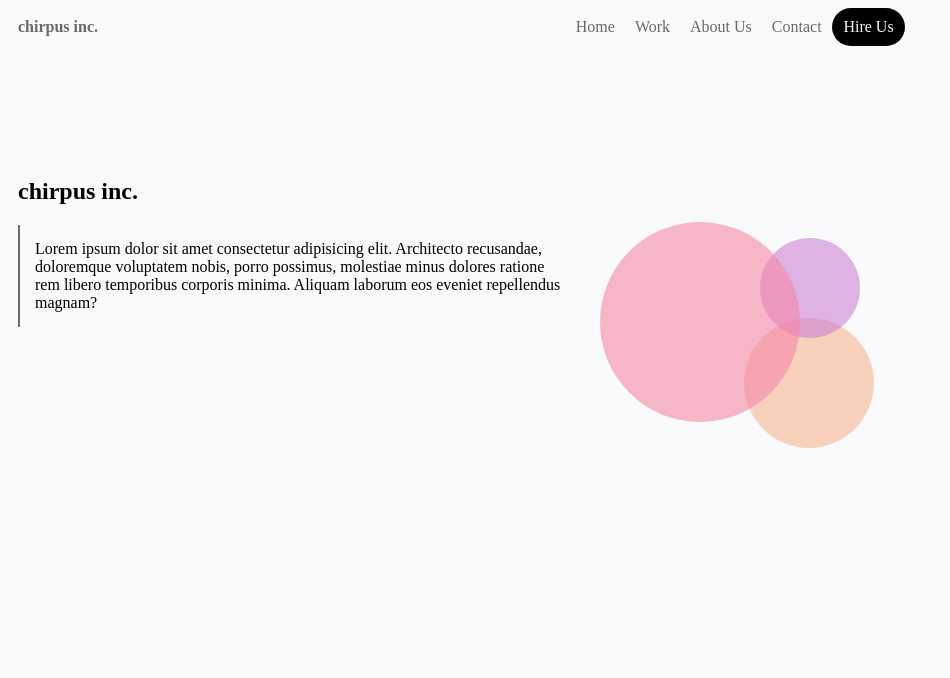
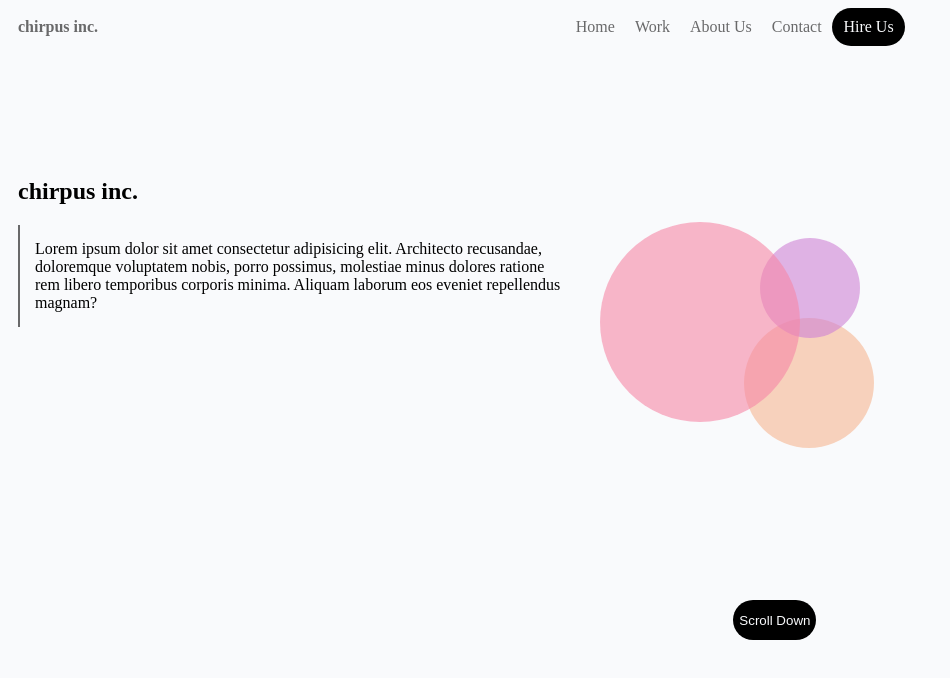
Before and after one commit to krukm/Lab1, a plain HTML site: page index.html in a window 1280 px wide. Shown: the whole page, without its empty margins (0-950 px from the left). Drawn offline with Linux system fonts and the light colour scheme.

Commit message:
button configuration

```diff
--- a/css/styles.css
+++ b/css/styles.css
@@ -22,6 +22,18 @@ h4 {
     margin: 0;
     float: left;
     padding: 10px;
+}
+
+button {
+    background-color: #000;
+    color: #f9fafc;
+    border-radius: 2em;
+    border: none;
+    height: 3em;
+    cursor: pointer;
+    position: absolute;
+    top: 45em;
+    left: 55em;
 }
 
 .highlight {
@@ -85,3 +97,7 @@ h4 {
     float: right;
     position: relative;
 }
+
+.button_container {
+    position: relative;
+}
--- a/index.html
+++ b/index.html
@@ -27,6 +27,9 @@
             <section class="circle3"></section>
         </section>
     </section>
+    <section class="clear">
+        <button type="button">Scroll Down</button>
+    </section>
     <script src="scripts/script.js"></script>
 </body>
 </html>
```
